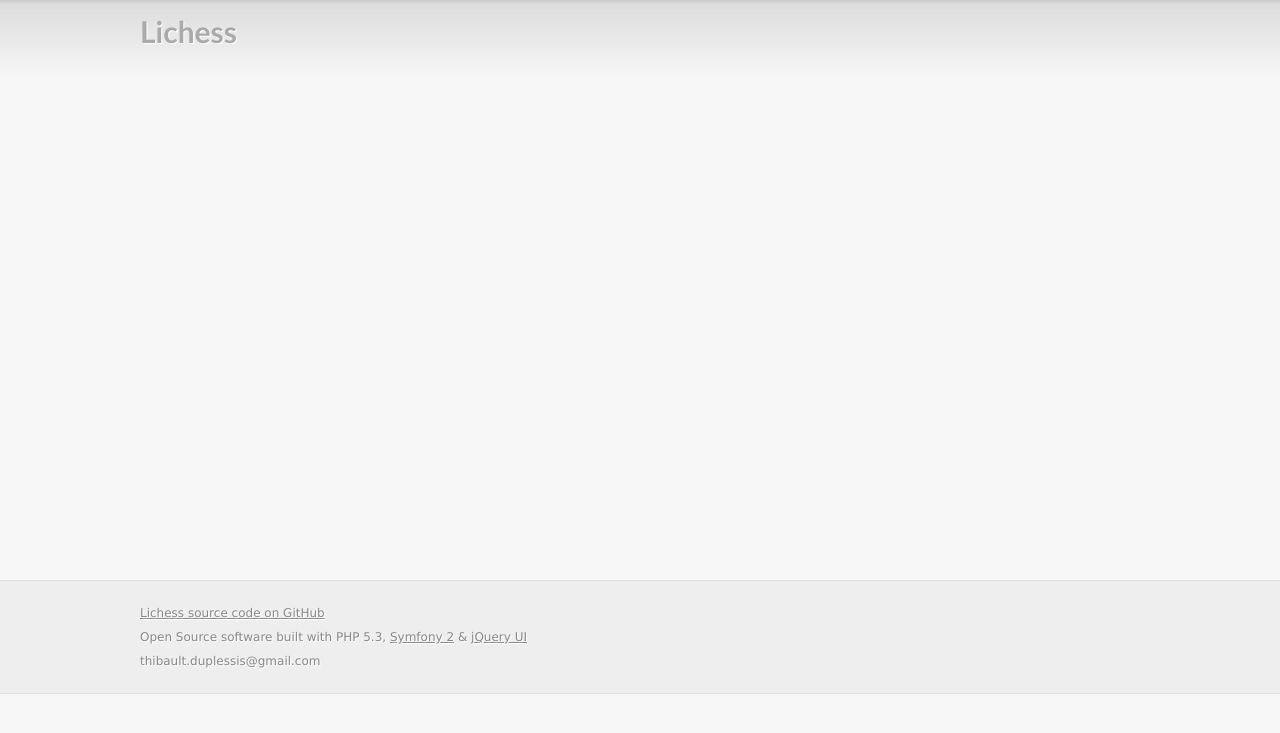
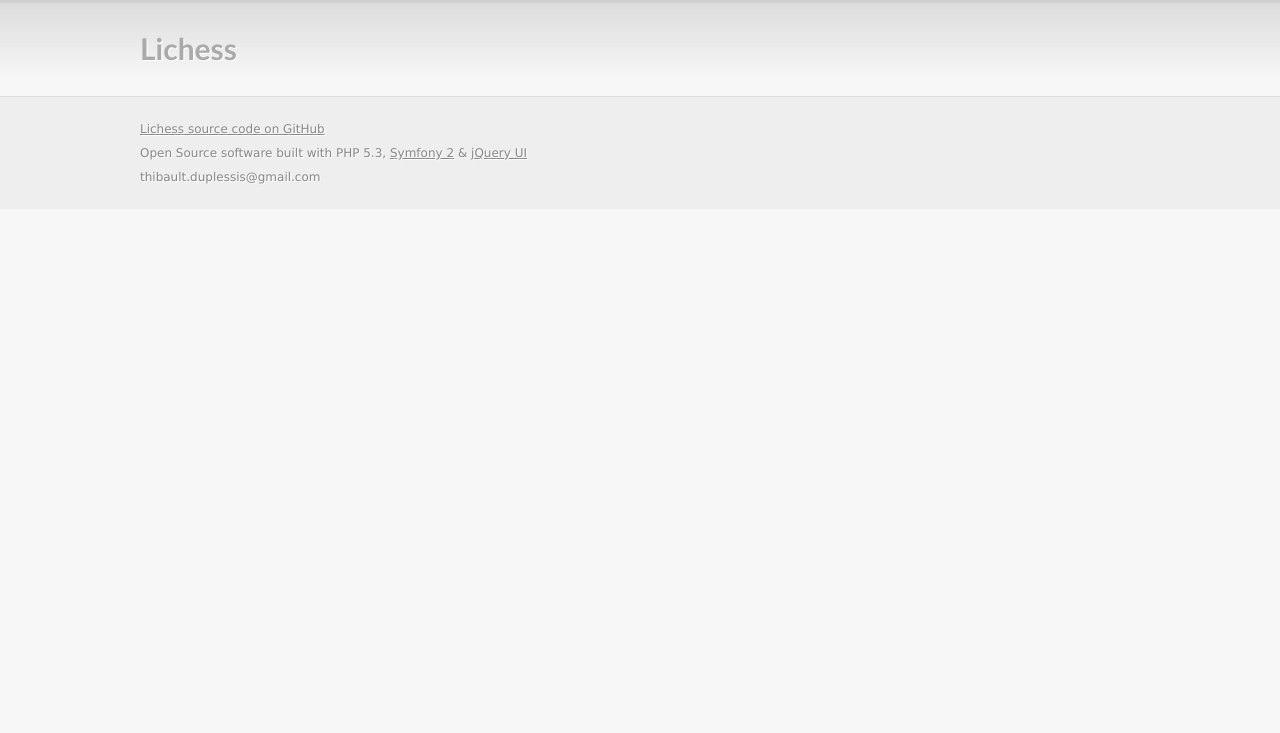
Before and after one commit to juokaz/LichessBundle, a PHP site: template Resources/views/layout.php in a window 1280 px wide. Shown: the top 733 px of the page. Run offline with PHP 8.4, Linux system fonts and the light colour scheme; the template is opened without the code that fills it, so the values that code supplies are empty.

Commit message:
Cleanup stylesheets

```diff
--- a/Resources/public/css/layout.css
+++ b/Resources/public/css/layout.css
@@ -24,23 +24,20 @@ body {
   background: #F7F7F7 url(../images/head_bg.png) top left repeat-x;
 }
 
+.header {
+    width: 140px;
+    float: left;
+}
+
 .content {
   width: 1000px;
-  margin: auto;
+  margin: 30px auto;
   position: relative;
 }
 
 #lichess {
   width: 860px;
-  position:absolute;
-  left: 140px;
-  top: 25px;
-  width: 860px;
-  height: 514px;
-}
-
-.site_title_wrap {
-  padding-top: 13px;
+  margin-left: 140px;
 }
 
 a.site_title {
@@ -55,11 +52,8 @@ a.site_title {
 }
 
 .footer_wrap {
-  position: absolute;
-  top: 580px;
   width: 100%;
   border-top: 1px solid #ddd;
-  border-bottom: 1px solid #ddd;
   background: #EEE;
   padding: 20px 0;
   display: block;
@@ -71,6 +65,11 @@ a.site_title {
   line-height: 2em;
 }
 
+.footer .right {
+    float: right;
+    text-align: right;
+}
+
 div.browser_not_supported {
   margin-top: 3em;
 }
```
Also changed, not shown: Resources/public/css/lichess.css (+23 -5 lines).
